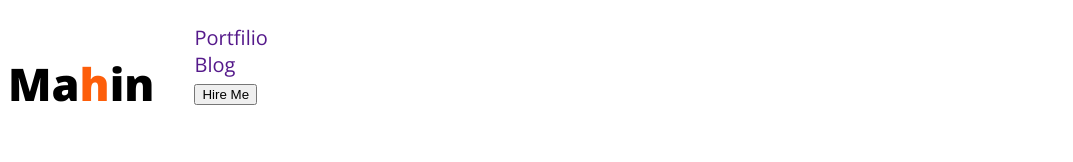
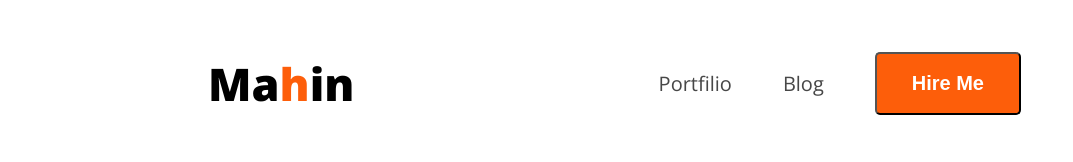
Before and after one commit to programmermahi/Web_Developer_Portfolio, a plain HTML site: page index.html in a window 1280 px wide. Shown: the whole page, without its empty margins (0-1073 px from the left). Drawn offline with nearby package versions, Linux system fonts and the light colour scheme.

Commit message:
added some header part design

```diff
--- a/index.html
+++ b/index.html
@@ -14,9 +14,9 @@
         <nav>
             <h3 class="nav-title">Ma<span class="text-primary">h</span>in</h3>
             <ul>
-                <li><a href="">Portfilio</a></li>
-                <li><a href="">Blog</a></li>
-                <li><a href=""><button>Hire Me</button></a></li>
+                <li><a class="dark-2" href="">Portfilio</a></li>
+                <li><a class="dark-2" href="">Blog</a></li>
+                <li><a href=""><button class="btn-primary">Hire Me</button></a></li>
             </ul>
         </nav>
     </header>
--- a/styles/portfolio.css
+++ b/styles/portfolio.css
@@ -14,6 +14,9 @@
 /* Nav Styles */
 nav{
     display: flex;
+    align-items: center;
+    justify-content: space-between;
+    margin: 0px 200PX;
 }
 .nav-title {
     font-weight: 800;
@@ -21,10 +24,25 @@ nav{
 }
 nav ul li{
     list-style: none;
+    margin-right: 51PX;
 
 }
-
+nav ul{
+    display: flex;
+    align-items: center;
+}
 nav ul li a{
     text-decoration: none;
     font-size: 20px;
 }
+.dark-2{
+    color: #474747 ;
+}
+.btn-primary{
+    background-color: #FD5E0A;
+    font-weight: bold;
+    font-size: 20px;
+    color: white;
+    padding: 18px 35px;
+    border-radius: 5px;
+}
```
